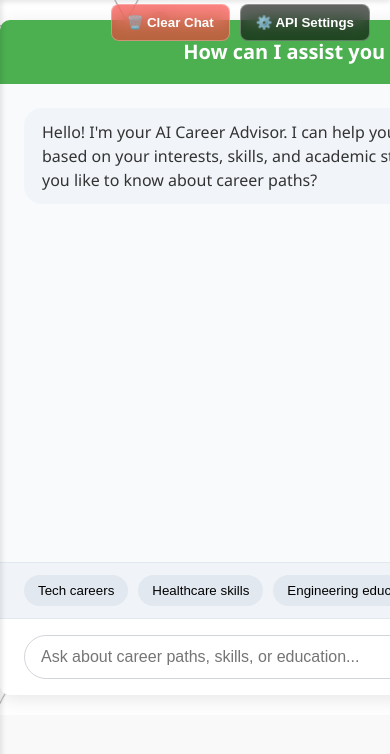
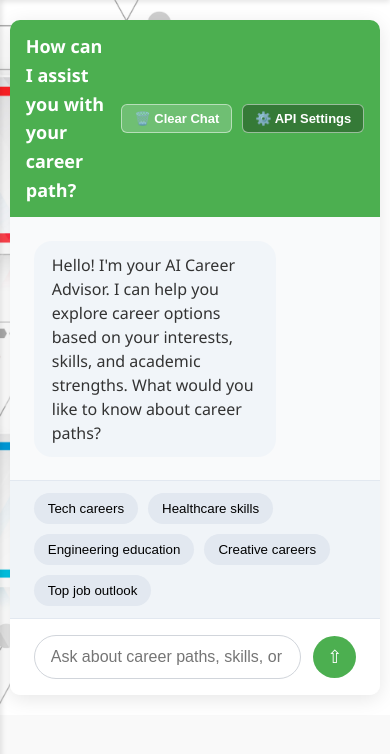
Before and after one commit to Ishwaryakiran/Careerguidance, a Flask app: page /advisor in a window 390 px wide; the page is wider, and only the part inside the window is pictured. Shown: the part 76-830 px from the top of that part. Run offline with Flask 3, Linux system fonts and the light colour scheme.

Commit message:
Fix chatbox responsiveness and move API/Clear buttons into header

```diff
--- a/templates/advisor.html
+++ b/templates/advisor.html
@@ -42,15 +42,6 @@
     <div class="overlay"></div>
 </header>
 
-    <!-- Header Controls -->
-    <div style="position: absolute; top: 80px; right: 20px; display: flex; gap: 10px; z-index: 100;">
-      <button onclick="clearChatHistory()" style="background: rgba(255, 50, 50, 0.6); backdrop-filter: blur(10px); border: 1px solid rgba(255,255,255,0.3); color: white; padding: 10px 15px; border-radius: 8px; cursor: pointer; font-weight: bold; transition: 0.3s;">
-        🗑️ Clear Chat
-      </button>
-      <button onclick="document.getElementById('apiModal').style.display='flex'" style="background: rgba(0,0,0,0.6); backdrop-filter: blur(10px); border: 1px solid rgba(255,255,255,0.3); color: white; padding: 10px 15px; border-radius: 8px; cursor: pointer; font-weight: bold; transition: 0.3s;">
-        ⚙️ API Settings
-      </button>
-    </div>
 
     <!-- API Settings Modal -->
     <div id="apiModal" style="display: none; position: fixed; top: 0; left: 0; width: 100%; height: 100%; background: rgba(0,0,0,0.6); justify-content: center; align-items: center; z-index: 1000; backdrop-filter: blur(5px);">
@@ -73,8 +64,18 @@
       </div>
     </div>
 
-    <div class="chatbox" id="chat" style="width: 1500px;">
-      <h2>How can I assist you with your career path?</h2>
+    <div class="chatbox" id="chat">
+      <div style="display: flex; justify-content: space-between; align-items: center; background: #4CAF50; padding: 12px 16px; flex-wrap: wrap; gap: 10px;">
+        <h2 style="padding: 0; background: transparent; text-align: left; margin: 0; font-size: 18px; flex: 1; border: none;">How can I assist you with your career path?</h2>
+        <div style="display: flex; gap: 10px; flex-wrap: wrap;">
+          <button onclick="clearChatHistory()" style="background: rgba(255, 255, 255, 0.2); border: 1px solid rgba(255,255,255,0.5); color: white; padding: 6px 12px; border-radius: 6px; cursor: pointer; font-weight: bold; transition: 0.3s; font-size: 13px;">
+            🗑️ Clear Chat
+          </button>
+          <button onclick="document.getElementById('apiModal').style.display='flex'" style="background: rgba(0,0,0,0.3); border: 1px solid rgba(255,255,255,0.5); color: white; padding: 6px 12px; border-radius: 6px; cursor: pointer; font-weight: bold; transition: 0.3s; font-size: 13px;">
+            ⚙️ API Settings
+          </button>
+        </div>
+      </div>
       <div id="messages">
         <div class="message bot">
           Hello! I'm your AI Career Advisor. I can help you explore career options based on your interests, skills, and academic strengths. What would you like to know about career paths?
```
